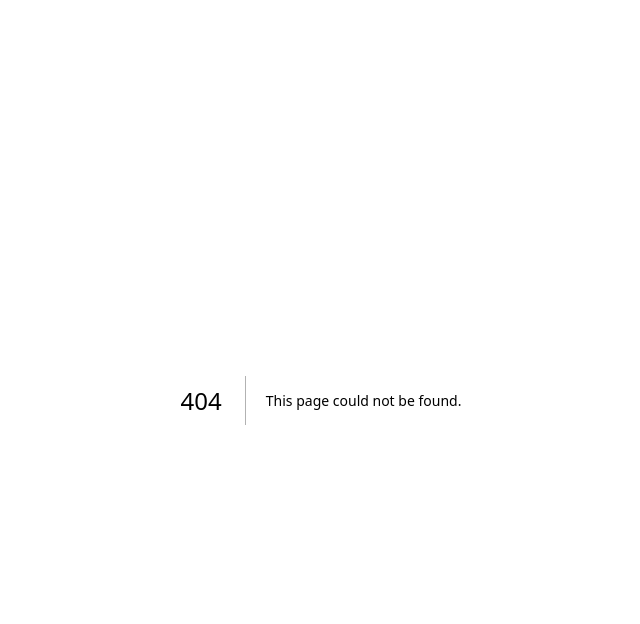
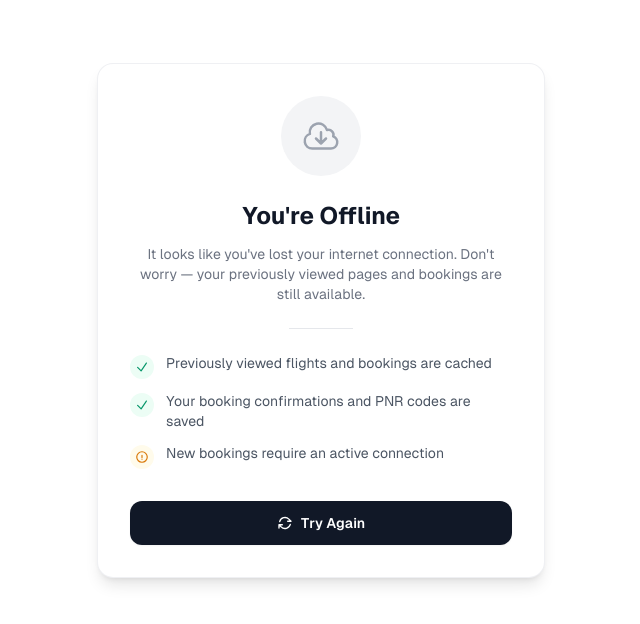
Before and after one commit to pran-ekaiva006/flight-management-app, a Next.js app: page /offline in a window 1280 px wide. Before the commit this address had no page. Shown: the top 624 px of the page, without its empty margins (319-959 px from the left). Built offline with nearby package versions, Linux system fonts and the light colour scheme.

Commit message:
pwa: implement offline caching strategies

```diff
--- /dev/null
+++ b/src/app/offline/page.tsx
@@ -0,0 +1,128 @@
+import type { Metadata } from 'next';
+
+export const metadata: Metadata = {
+  title: 'Offline',
+  description: 'You are currently offline.',
+};
+
+export default function OfflinePage() {
+  return (
+    <div className="flex min-h-[80vh] flex-col items-center justify-center px-4 text-center">
+      <div className="mx-auto max-w-md rounded-2xl border border-gray-200/60 bg-white p-8 shadow-lg dark:border-gray-800 dark:bg-gray-900">
+        {/* Offline Icon */}
+        <div className="mx-auto mb-6 flex h-20 w-20 items-center justify-center rounded-full bg-gray-100 dark:bg-gray-800">
+          <svg
+            className="h-10 w-10 text-gray-400 dark:text-gray-500"
+            fill="none"
+            viewBox="0 0 24 24"
+            strokeWidth={1.5}
+            stroke="currentColor"
+          >
+            <path
+              strokeLinecap="round"
+              strokeLinejoin="round"
+              d="M12 9.75v6.75m0 0-3-3m3 3 3-3m-8.25 6a4.5 4.5 0 0 1-1.41-8.775 5.25 5.25 0 0 1 10.233-2.33 3 3 0 0 1 3.758 3.848A3.752 3.752 0 0 1 18 19.5H6.75Z"
+            />
+          </svg>
+        </div>
+
+        <h1 className="text-2xl font-bold text-gray-900 dark:text-white">
+          You&apos;re Offline
+        </h1>
+
+        <p className="mt-3 text-sm text-gray-500 dark:text-gray-400">
+          It looks like you&apos;ve lost your internet connection. Don&apos;t
+          worry — your previously viewed pages and bookings are still available.
+        </p>
+
+        {/* Visual separator */}
+        <div className="mx-auto my-6 h-px w-16 bg-gray-200 dark:bg-gray-700" />
+
+        {/* Tips */}
+        <div className="space-y-3 text-left">
+          <div className="flex items-start gap-3">
+            <div className="mt-0.5 flex h-6 w-6 shrink-0 items-center justify-center rounded-full bg-emerald-50 dark:bg-emerald-950">
+              <svg
+                className="h-3.5 w-3.5 text-emerald-600 dark:text-emerald-400"
+                fill="none"
+                viewBox="0 0 24 24"
+                strokeWidth={2}
+                stroke="currentColor"
+              >
+                <path
+                  strokeLinecap="round"
+                  strokeLinejoin="round"
+                  d="m4.5 12.75 6 6 9-13.5"
+                />
+              </svg>
+            </div>
+            <p className="text-sm text-gray-600 dark:text-gray-300">
+              Previously viewed flights and bookings are cached
+            </p>
+          </div>
+          <div className="flex items-start gap-3">
+            <div className="mt-0.5 flex h-6 w-6 shrink-0 items-center justify-center rounded-full bg-emerald-50 dark:bg-emerald-950">
+              <svg
+                className="h-3.5 w-3.5 text-emerald-600 dark:text-emerald-400"
+                fill="none"
+                viewBox="0 0 24 24"
+                strokeWidth={2}
+                stroke="currentColor"
+              >
+                <path
+                  strokeLinecap="round"
+                  strokeLinejoin="round"
+                  d="m4.5 12.75 6 6 9-13.5"
+                />
+              </svg>
+            </div>
+            <p className="text-sm text-gray-600 dark:text-gray-300">
+              Your booking confirmations and PNR codes are saved
+            </p>
+          </div>
+          <div className="flex items-start gap-3">
+            <div className="mt-0.5 flex h-6 w-6 shrink-0 items-center justify-center rounded-full bg-amber-50 dark:bg-amber-950">
+              <svg
+                className="h-3.5 w-3.5 text-amber-600 dark:text-amber-400"
+                fill="none"
+                viewBox="0 0 24 24"
+                strokeWidth={2}
+                stroke="currentColor"
+              >
+                <path
+                  strokeLinecap="round"
+                  strokeLinejoin="round"
+                  d="M12 9v3.75m9-.75a9 9 0 1 1-18 0 9 9 0 0 1 18 0Zm-9 3.75h.008v.008H12v-.008Z"
+                />
+              </svg>
+            </div>
+            <p className="text-sm text-gray-600 dark:text-gray-300">
+              New bookings require an active connection
+            </p>
+          </div>
+        </div>
+
+        {/* Retry */}
+        <a
+          href="/"
+          className="mt-8 inline-flex w-full items-center justify-center gap-2 rounded-xl bg-gray-900 px-6 py-3 text-sm font-semibold text-white shadow-sm transition-all hover:bg-gray-800 dark:bg-white dark:text-gray-900 dark:hover:bg-gray-100"
+        >
+          <svg
+            className="h-4 w-4"
+            fill="none"
+            viewBox="0 0 24 24"
+            strokeWidth={2}
+            stroke="currentColor"
+          >
+            <path
+              strokeLinecap="round"
+              strokeLinejoin="round"
+              d="M16.023 9.348h4.992v-.001M2.985 19.644v-4.992m0 0h4.992m-4.993 0 3.181 3.183a8.25 8.25 0 0 0 13.803-3.7M4.031 9.865a8.25 8.25 0 0 1 13.803-3.7l3.181 3.182"
+            />
+          </svg>
+          Try Again
+        </a>
+      </div>
+    </div>
+  );
+}
```
